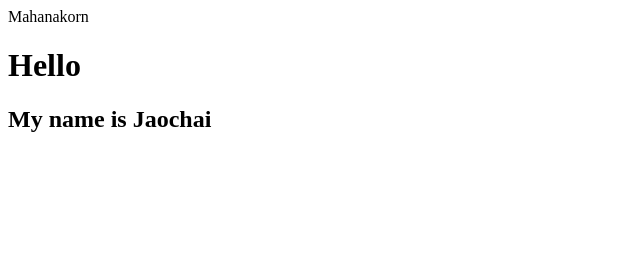
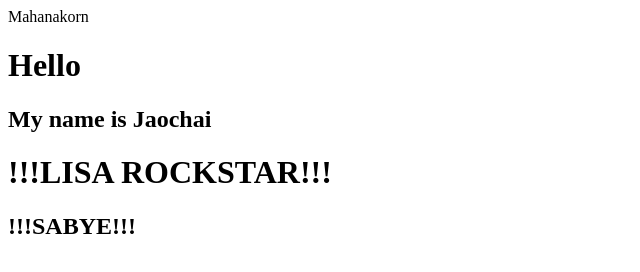
Before and after one commit to YINGTOUD/lab2_1, a plain HTML site: page index.html in a window 1280 px wide. Shown: the whole page, without its empty margins (0-640 px from the left). Drawn offline with Linux system fonts and the light colour scheme.

Commit message:
Update index.html

```diff
--- a/index.html
+++ b/index.html
@@ -5,5 +5,8 @@
     <body>
         <h1>Hello </h1>
         <h2>My name is Jaochai</h2>
+
+        <h1>!!!LISA ROCKSTAR!!!</h1>
+        <h2>!!!SABYE!!!</h2>
     </body>
 </html>
```
